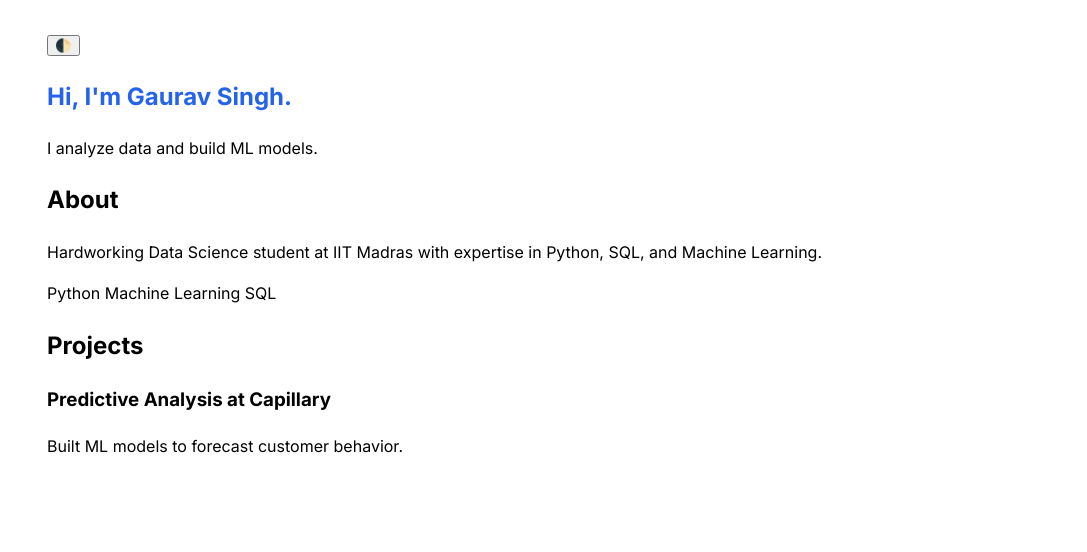
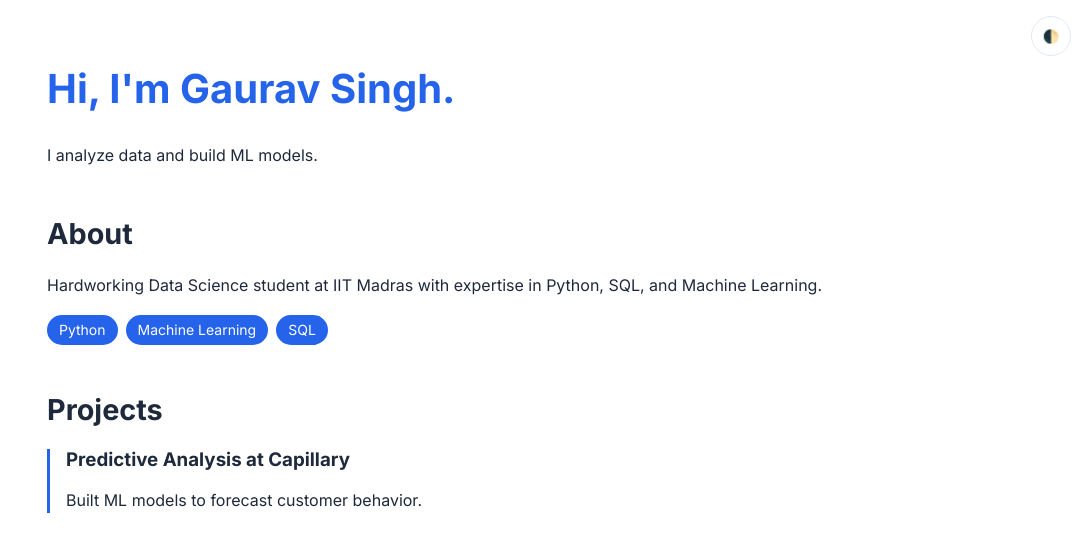
Before and after one commit to GAURAVHAREYRAM/gauravhareyram, a plain HTML site: page index.html in a window 1280 px wide. Shown: the whole page, without its empty margins (193-1280 px from the left). Drawn offline with Linux system fonts and the light colour scheme.

Commit message:
Update style.css

```diff
--- a/style.css
+++ b/style.css
@@ -1,19 +1,96 @@
-/* This is ALL that should be in your style.css file */
+/* Modern CSS Variables for Theming */
+:root {
+  /* Light Theme */
+  --color-text: #1e293b;
+  --color-bg: #ffffff;
+  --color-primary: #2563eb;
+  --color-border: #e2e8f0;
+
+  /* Spacing */
+  --max-width: 800px;
+  --padding: 2rem;
+}
+
+[data-theme="dark"] {
+  /* Dark Theme */
+  --color-text: #e2e8f0;
+  --color-bg: #0f172a;
+  --color-primary: #3b82f6;
+  --color-border: #334155;
+}
+
+/* Base Styles */
 body {
-  font-family: 'Inter', sans-serif;
-  max-width: 800px;
+  font-family: 'Inter', -apple-system, BlinkMacSystemFont, sans-serif;
+  line-height: 1.6;
+  color: var(--color-text);
+  background-color: var(--color-bg);
+  transition: color 0.3s ease, background-color 0.3s ease;
+
+  max-width: var(--max-width);
   margin: 0 auto;
-  padding: 2rem;
-  line-height: 1.6;
-  transition: background 0.3s ease; /* For dark mode */
+  padding: var(--padding);
+}
+
+/* Typography */
+h1, h2, h3 {
+  line-height: 1.2;
+  margin-bottom: 0.75em;
 }
 
 h1 {
-  color: #2563eb;
+  color: var(--color-primary);
+  font-size: 2.5rem;
 }
 
-/* Dark mode styles */
-body.dark-mode {
-  background: #0f172a;
-  color: #e2e8f0;
+h2 {
+  font-size: 1.8rem;
+  margin-top: 2rem;
 }
+
+/* Dark Mode Toggle Button */
+.dark-mode-toggle {
+  position: fixed;
+  top: 1rem;
+  right: 1rem;
+  background: transparent;
+  border: 1px solid var(--color-border);
+  color: var(--color-text);
+  padding: 0.5rem;
+  border-radius: 50%;
+  cursor: pointer;
+  width: 2.5rem;
+  height: 2.5rem;
+  display: flex;
+  align-items: center;
+  justify-content: center;
+  transition: all 0.3s ease;
+}
+
+/* Sections */
+section {
+  margin-bottom: 3rem;
+}
+
+/* Projects */
+.project {
+  border-left: 3px solid var(--color-primary);
+  padding-left: 1rem;
+  margin-bottom: 1.5rem;
+}
+
+/* Skills Grid */
+.skills-grid {
+  display: flex;
+  flex-wrap: wrap;
+  gap: 0.5rem;
+  margin-top: 1rem;
+}
+
+.skills-grid span {
+  background-color: var(--color-primary);
+  color: white;
+  padding: 0.25rem 0.75rem;
+  border-radius: 999px;
+  font-size: 0.875rem;
+}
```
